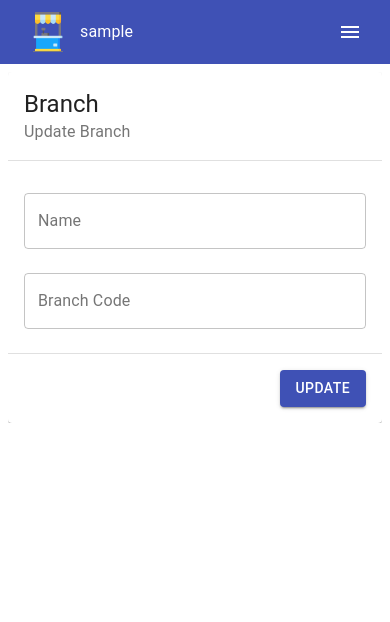
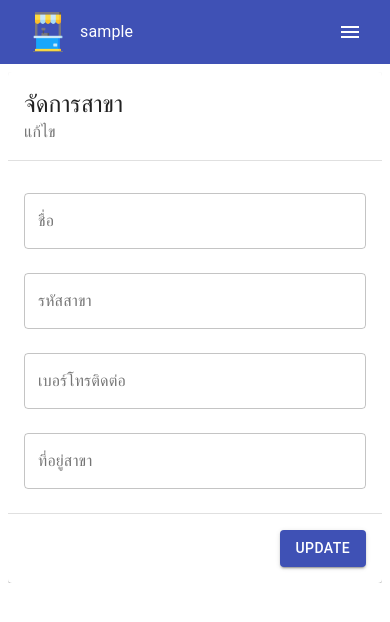
Before and after one commit to little0team/kiosk-cms, a React (Create React App) app: page /app/branch/1 in a window 390 px wide. Shown: the top 622 px of the page. Built offline with nearby package versions, Linux system fonts and the light colour scheme; no server answers; sample sign-in values are in the browser's storage.

Commit message:
Add mobile and address field in branch module

```diff
--- a/src/components/TableBranch/TableBodyData.js
+++ b/src/components/TableBranch/TableBodyData.js
@@ -77,6 +77,10 @@ export default function TableBodyData({
 
               <TableCell>{row.branchCode}</TableCell>
 
+              <TableCell>{row.mobile}</TableCell>
+
+              <TableCell>{row.address}</TableCell>
+
               <TableCell>
                 <IconButton
                   aria-label="edit"
--- a/src/components/TableBranch/TableHeader.js
+++ b/src/components/TableBranch/TableHeader.js
@@ -6,11 +6,21 @@ import TableRow from '@material-ui/core/TableRow';
 import PropTypes from 'prop-types';
 
 const headCells = [
-  { id: 'name', numeric: false, label: 'Branch Name' },
+  { id: 'name', numeric: false, label: 'ชื่อ' },
   {
     id: 'code',
     numeric: false,
-    label: 'Branch Code',
+    label: 'รหัสสาขา',
+  },
+  {
+    id: 'mobile',
+    numeric: false,
+    label: 'เบอร์โทร',
+  },
+  {
+    id: 'address',
+    numeric: false,
+    label: 'ที่อยู่',
   },
   {
     id: 'action',
--- a/src/components/TableBranch/TableToolbar.js
+++ b/src/components/TableBranch/TableToolbar.js
@@ -39,25 +39,14 @@ export default function EnhancedTableToolbar(props) {
         [classes.highlight]: numSelected > 0,
       })}
     >
-      {numSelected > 0 ? (
-        <Typography
-          className={classes.title}
-          color="inherit"
-          variant="subtitle1"
-          component="div"
-        >
-          {numSelected} selected
-        </Typography>
-      ) : (
       <Typography
         className={classes.title}
         variant="h6"
         id="tableTitle"
         component="div"
       >
-          Branch
+        รายชื่อสาขา
       </Typography>
-      )}
 
       {numSelected > 0 ? (
         <Tooltip title="Delete">
--- a/src/pages/branch/BranchPage.js
+++ b/src/pages/branch/BranchPage.js
@@ -28,6 +28,8 @@ const BranchPage = ({ className, ...rest }) => {
   const initValues = {
     name: '',
     branchCode: '',
+    mobile: '',
+    address: '',
   };
   const [values, setValues] = useState(initValues);
   const { other: branchId } = useParams();
@@ -85,8 +87,8 @@ const BranchPage = ({ className, ...rest }) => {
     <form className={clsx(classes.root, className)} {...rest}>
       <Card>
         <CardHeader
-          subheader={isNewBranch ? 'Create Branch' : 'Update Branch'}
-          title="Branch"
+          subheader={isNewBranch ? 'เพิ่ม' : 'แก้ไข'}
+          title="จัดการสาขา"
         />
 
         <Divider />
@@ -94,7 +96,7 @@ const BranchPage = ({ className, ...rest }) => {
         <CardContent>
           <TextField
             fullWidth
-            label="Name"
+            label="ชื่อ"
             margin="normal"
             name="name"
             onChange={handleChange}
@@ -105,12 +107,34 @@ const BranchPage = ({ className, ...rest }) => {
 
           <TextField
             fullWidth
-            label="Branch Code"
+            label="รหัสสาขา"
             margin="normal"
             name="branchCode"
             onChange={handleChange}
             type="text"
             value={values?.branchCode}
+            variant="outlined"
+          />
+
+          <TextField
+            fullWidth
+            label="เบอร์โทรติดต่อ"
+            margin="normal"
+            name="mobile"
+            onChange={handleChange}
+            type="text"
+            value={values?.mobile}
+            variant="outlined"
+          />
+
+          <TextField
+            fullWidth
+            label="ที่อยู่สาขา"
+            margin="normal"
+            name="address"
+            onChange={handleChange}
+            type="text"
+            value={values?.address}
             variant="outlined"
           />
         </CardContent>
--- a/src/pages/branch/Toolbar.js
+++ b/src/pages/branch/Toolbar.js
@@ -18,7 +18,7 @@ const Toolbar = ({ className, ...rest }) => {
       <Box display="flex" justifyContent="flex-end">
         <Link to="/app/branch/new">
           <Button color="primary" variant="contained">
-            New Branch
+            เพิ่มสาขา
           </Button>
         </Link>
       </Box>
--- a/src/pages/staff/StaffPage.js
+++ b/src/pages/staff/StaffPage.js
@@ -98,14 +98,14 @@ const StaffPage = ({ className, ...rest }) => {
   return (
     <form className={clsx(classes.root, className)} {...rest}>
       <Card>
-        <CardHeader subheader={isNewStaff ? 'เพิ่ม' : 'แก้ไข'} title="รายชื่อพนักงาน" />
+        <CardHeader subheader={isNewStaff ? 'เพิ่ม' : 'แก้ไข'} title="จัดการพนักงาน" />
 
         <Divider />
 
         <CardContent>
           {isNewStaff && (
             <DropDown
-              labelText="Branch Code"
+              labelText="รหัสสาขา"
               options={branchs}
               value={branchSelect}
               handleChange={setBranchSelect}
```
Lines whose indentation alone changed are shown as unchanged.
